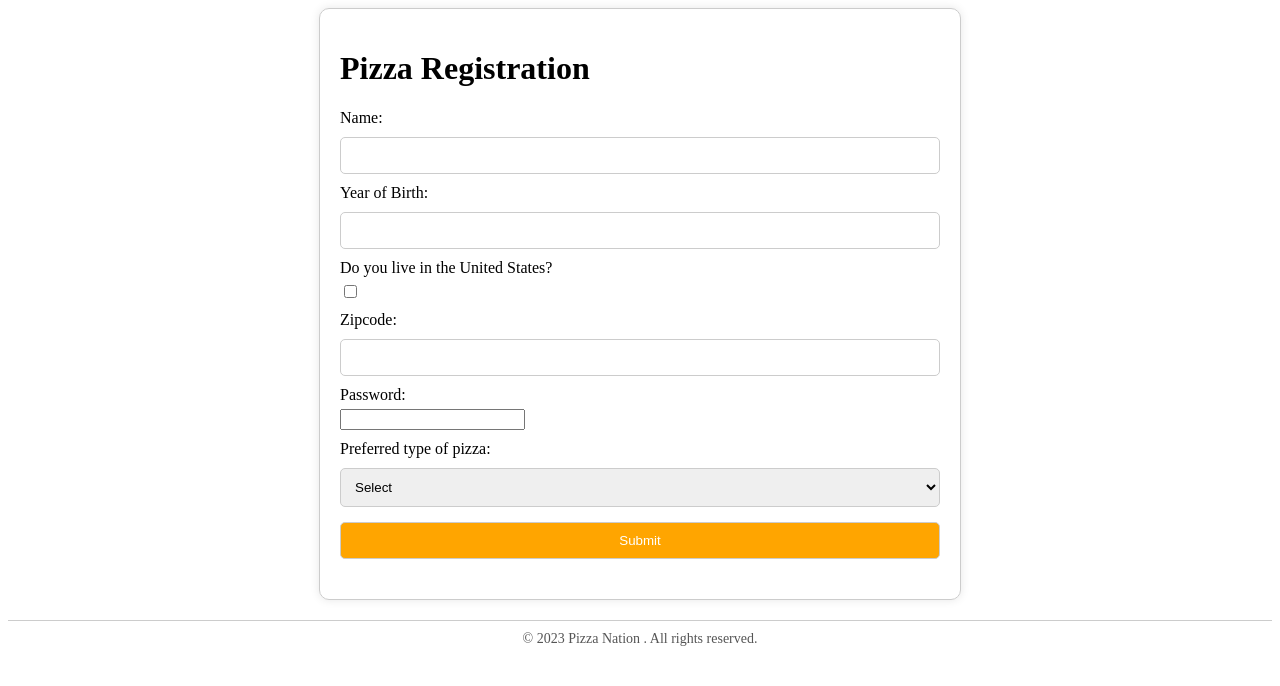
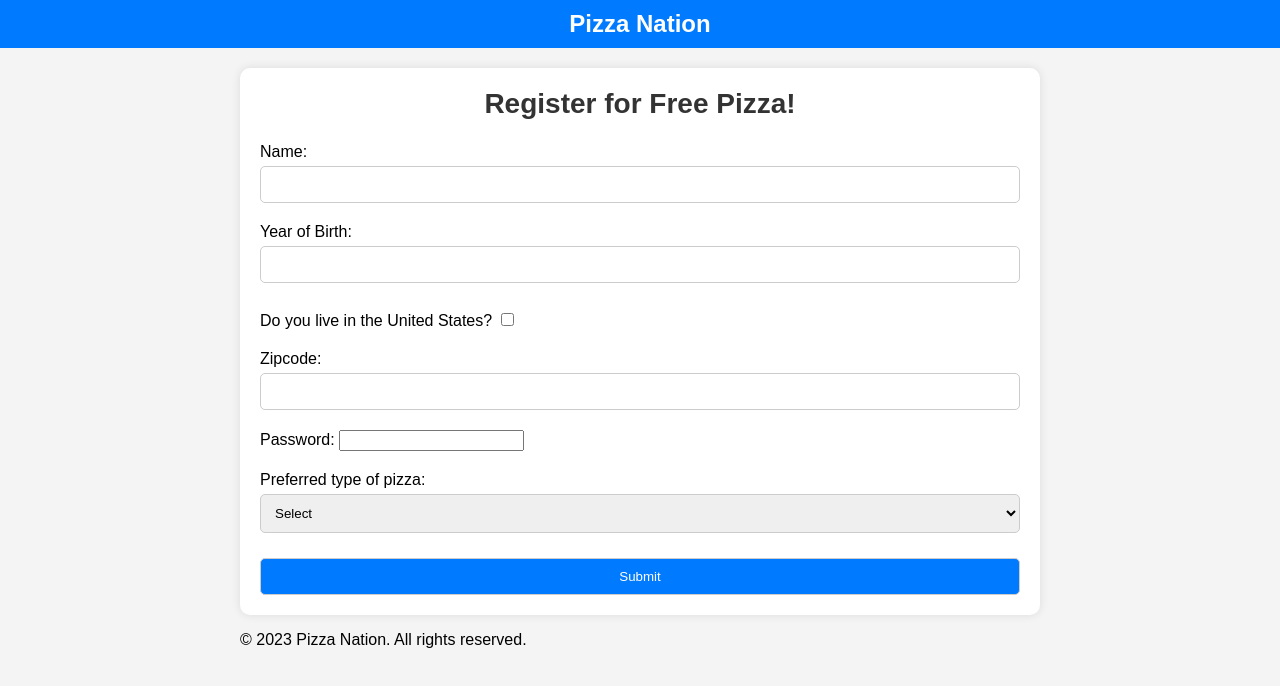
Before and after one commit to yasshh17/Module-9-Assignment, a plain HTML site: page index.html in a window 1280 px wide. Drawn offline with Linux system fonts and the light colour scheme.

Commit message:
Updated CSS styles to improve the appearance and layout of the webpage.

```diff
--- a/index.html
+++ b/index.html
@@ -1,13 +1,20 @@
-<html>
+<!DOCTYPE html>
+<html lang="en">
 <head>
     <meta charset="UTF-8">
     <meta name="viewport" content="width=device-width, initial-scale=1.0">
-    <title>Pizza Registration</title>
+    <title>Pizza Registration - Pizza Nation</title>
     <link rel="stylesheet" href="style.css">
 </head>
 <body>
+    <nav class="navbar">
         <div class="container">
-        <h1>Pizza Registration</h1>
+            <h1 class="navbar-brand">Pizza Nation</h1>
+        </div>
+    </nav>
+    <div class="container">
+        <div class="form-container">
+            <h2 class="form-heading">Register for Free Pizza!</h2>
             <form id="registration-form">
                 <div class="form-group">
                     <label for="name">Name:</label>
@@ -43,12 +50,16 @@
                     </select>
                     <div class="error" id="pizza-error"></div>
                 </div>
-            <button type="submit">Submit</button>
+                <button type="submit" class="submit-btn">Submit</button>
             </form>
             <div class="message" id="success-message"></div>
         </div>
+    </div>
+
     <div class="footer">
-        <p>&copy; 2023 Pizza Nation . All rights reserved.</p>
+        <div class="container">
+            <p>&copy; 2023 Pizza Nation. All rights reserved.</p>
+        </div>
     </div>
 
     <script src="script.js"></script>
--- a/style.css
+++ b/style.css
@@ -1,23 +1,48 @@
+body {
+    font-family: Arial, sans-serif;
+    background-color: #f4f4f4;
+    margin: 0;
+    padding: 0;
+}
+
 .container {
-    max-width: 600px;
+    max-width: 800px;
     margin: 0 auto;
-    padding: 20px;
-    border: 1px solid #ccc;
+}
+
+.navbar {
+    background-color: #007bff;
+    color: #fff;
+    padding: 10px 0;
+    text-align: center;
+}
+
+.navbar-brand {
+    margin: 0;
+    font-size: 24px;
+}
+
+.form-container {
+    background-color: #fff;
     border-radius: 10px;
     box-shadow: 0px 0px 10px rgba(0, 0, 0, 0.1);
+    padding: 20px;
+    margin-top: 20px;
 }
 
-form {
+.form-heading {
+    margin-top: 0;
+    font-size: 28px;
+    color: #333;
+    text-align: center;
+}
+
+.form-group {
     margin-bottom: 20px;
 }
 
-.form-group {
-    margin-bottom: 10px;
-}
-
 label {
-    display: block;
-    margin-bottom: 5px;
+    font-size: 16px;
 }
 
 input[type="text"],
@@ -32,33 +57,13 @@ button {
     box-sizing: border-box;
 }
 
-button {
-    background-color: orange;
+input[type="checkbox"] {
+    margin-top: 10px;
+}
+
+.submit-btn {
+    background-color: #007bff;
     color: #fff;
     cursor: pointer;
+    transition: background-color 0.3s;
 }
-
-.error {
-    color: red;
-    font-size: 12px;
-    margin-top: 5px;
-}
-
-.message {
-    font-weight: bold;
-    text-align: center;
-    margin-top: 20px;
-}
-
-.footer {
-    text-align: center;
-    margin-top: 20px;
-    padding-top: 10px;
-    border-top: 1px solid #ccc;
-}
-
-.footer p {
-    margin: 0;
-    font-size: 14px;
-    color: #555;
-}
```
Lines whose indentation alone changed are shown as unchanged.
